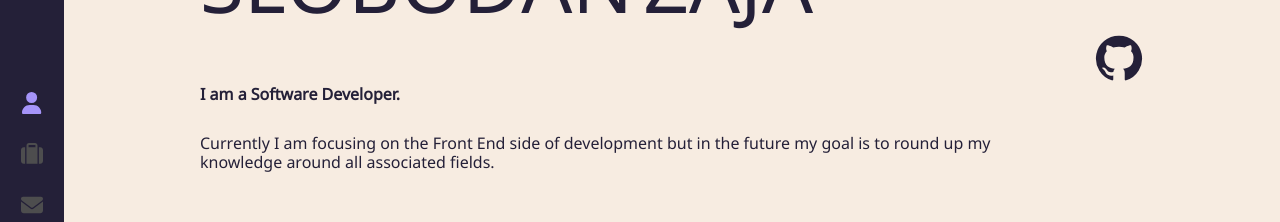
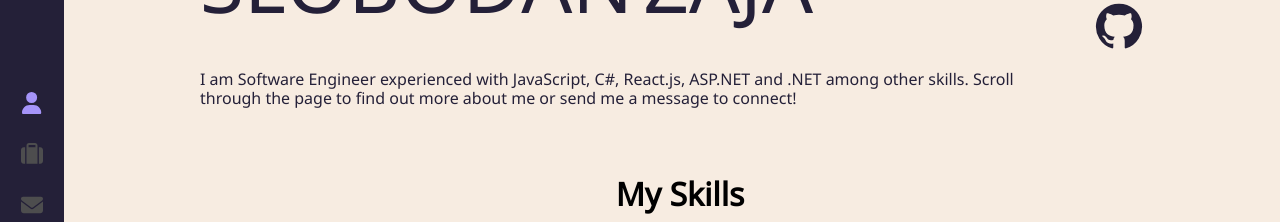
Before and after one commit to brunash/portfolio, a React (Create React App) app: page / in a window 1280 px wide. Shown: the part 202-424 px from the top of the page. Built offline with nearby package versions, Linux system fonts and the light colour scheme.

Commit message:
changed description

```diff
--- a/src/components/About/About.js
+++ b/src/components/About/About.js
@@ -108,9 +108,7 @@ const About = () => {
               idx={3}
             />
           </div>
-          <h4>I am a Software Developer.</h4>
-          <p className="container__text">Currently I am focusing on the Front End side of development but
-            in the future my goal is to round up my knowledge around all associated fields.
+          <p className="container__text">I am Software Engineer experienced with JavaScript, C#, React.js, ASP.NET and .NET among other skills. Scroll through the page to find out more about me or send me a message to connect!
           </p>
         </section>
         <div
--- a/src/components/TechStack/TechStack.scss
+++ b/src/components/TechStack/TechStack.scss
@@ -2,6 +2,12 @@
 @use '../../styles/partials/mixins'as*;
 
 .skills{
+    // background: linear-gradient(135deg, rgba(255,255,255, 0.1), rgba(255,255,255,0));
+    // -webkit-backdrop-filter: blur(20px);
+    // backdrop-filter: blur(20px);
+    // box-shadow: 0 8px 32px 0 rgba(0,0,0,0.37);
+    // border: 1px solid rgba(255,255,255,0.18);
+    // border-radius: 32px;
     color: black;
     padding-top: 4rem;
     font-family: 'NotoSans';
```
